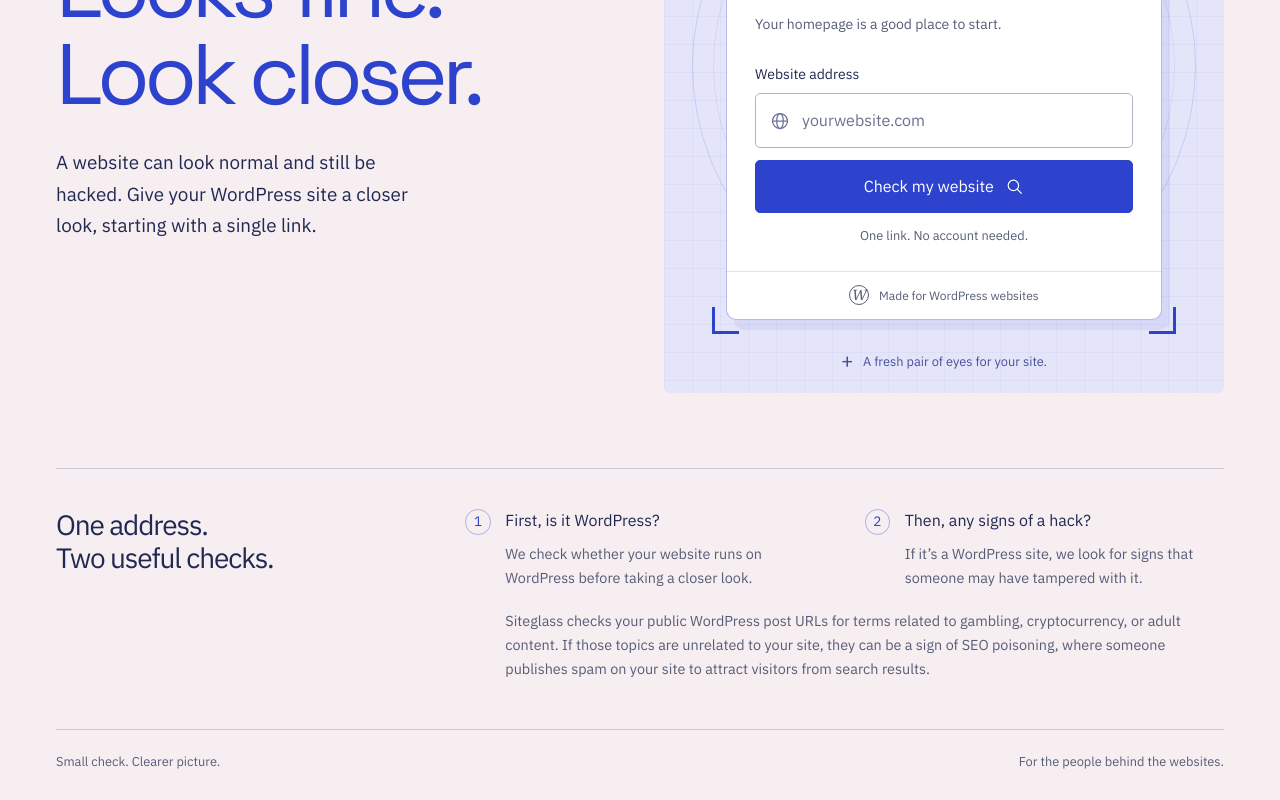
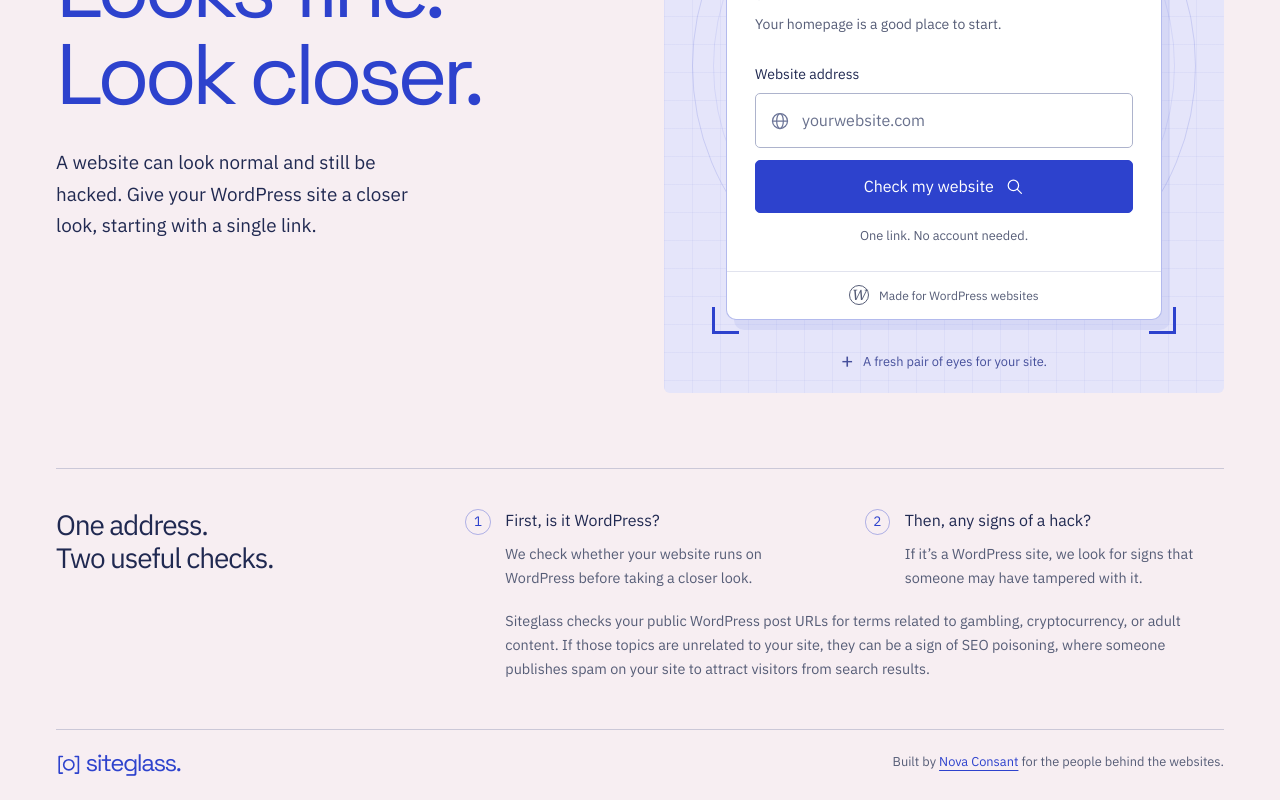
Before and after one commit to NickChach/siteglass, a Next.js app: page / in a window 1280 px wide. Shown: the part 366-1166 px from the top of the page. Built offline with nearby package versions, Linux system fonts and the light colour scheme.

Commit message:
footer updated

```diff
--- a/components/footer/Footer.tsx
+++ b/components/footer/Footer.tsx
@@ -1,10 +1,23 @@
+import { Space_Grotesk } from "next/font/google";
+import InspectionSymbol from "../inspection-symbol/InspectionSymbol";
 import styles from "./footer.module.css";
+
+const SpaceGrotesk = Space_Grotesk({
+	weight: ["300", "400", "700"],
+	subsets: ["latin"],
+});
 
 export default function Footer() {
 	return (
 		<footer className={styles.footer}>
-			<p>Small check. Clearer picture.</p>
-			<p>For the people behind the websites.</p>
+			<p className={styles.logo}>
+				{" "}
+				<InspectionSymbol className={styles.symbol} />{" "}
+				<span className={`${SpaceGrotesk.className} ${styles.wordmark}`}>siteglass.</span>
+			</p>
+			<p>
+				Built by <a href="https://www.nickchachlioutis.gr/">Nova Consant</a> for the people behind the websites.
+			</p>
 		</footer>
 	);
 }
--- a/components/footer/footer.module.css
+++ b/components/footer/footer.module.css
@@ -6,6 +6,31 @@
 	border-top: 0.0625rem solid #cbc8d8;
 	color: var(--muted);
 	font-size: 0.8rem;
+}
+
+.footer a {
+	color: var(--blue);
+}
+
+.logo {
+	display: inline-flex;
+	align-items: center;
+	gap: 0.25rem;
+	font-size: 1.5rem;
+	line-height: 1;
+	color: var(--blue);
+}
+
+.symbol {
+	width: 1.6rem;
+	height: 1.6rem;
+	stroke-width: 2.5;
+	flex-shrink: 0;
+}
+
+.wordmark {
+	transform: translateY(-0.084em);
+	letter-spacing: -0.0625em;
 }
 
 @media (max-width: 48.75rem) {
```
